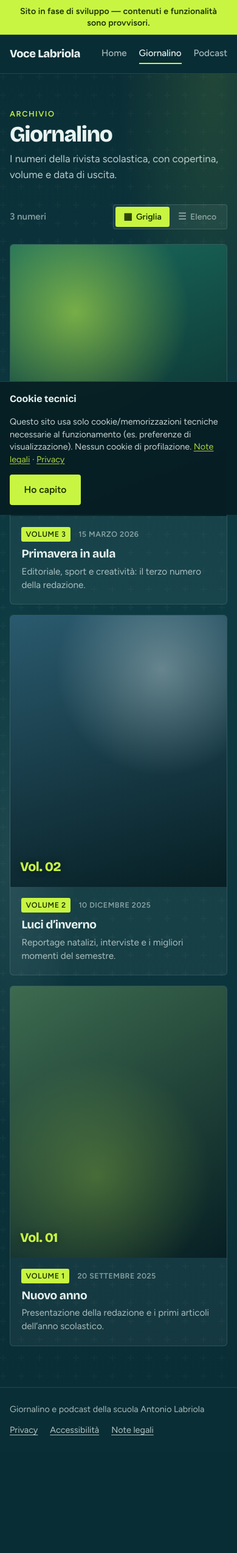
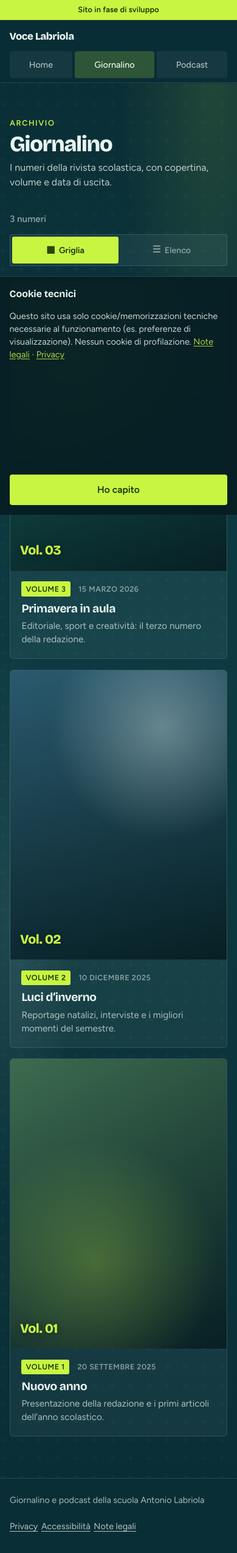
Before and after one commit to LeoFiore542/giornalino_podcast, a Flask app: page /giornalino in a window 390 px wide. Shown: the whole page at 61% size. Before the commit the page ends 2353 px from the top, so only its background shows below. Run offline with Flask 3, Linux system fonts and the light colour scheme.

Commit message:
Improve mobile layout for phones.
Tighten nav, hero CTAs, banners and catalog controls for small screens and safe areas.

Co-authored-by: Cursor <cursoragent@cursor.com>

```diff
--- a/static/css/style.css
+++ b/static/css/style.css
@@ -22,11 +22,14 @@
 
 html {
   scroll-behavior: smooth;
+  -webkit-text-size-adjust: 100%;
+  text-size-adjust: 100%;
 }
 
 body {
   margin: 0;
   min-height: 100vh;
+  min-height: 100dvh;
   font-family: var(--font-body);
   font-size: 1.05rem;
   line-height: 1.55;
@@ -34,6 +37,7 @@ body {
   background: var(--surface);
   display: flex;
   flex-direction: column;
+  overflow-x: clip;
 }
 
 a {
@@ -53,9 +57,11 @@ img {
   display: flex;
   align-items: center;
   justify-content: space-between;
-  gap: 1rem;
+  gap: 0.75rem 1rem;
   min-height: var(--header-h);
-  padding: 0.75rem clamp(1rem, 4vw, 2.5rem);
+  padding: 0.65rem clamp(0.85rem, 4vw, 2.5rem);
+  padding-left: max(clamp(0.85rem, 4vw, 2.5rem), env(safe-area-inset-left));
+  padding-right: max(clamp(0.85rem, 4vw, 2.5rem), env(safe-area-inset-right));
   background: rgba(243, 250, 248, 0.88);
   backdrop-filter: blur(10px);
   border-bottom: 1px solid var(--line);
@@ -66,12 +72,14 @@ img {
   font-weight: 800;
   font-size: 1.15rem;
   letter-spacing: -0.02em;
+  flex-shrink: 0;
 }
 
 .site-nav {
   display: flex;
   flex-wrap: wrap;
-  gap: 0.25rem 1.25rem;
+  justify-content: flex-end;
+  gap: 0.15rem 0.35rem;
   font-size: 0.95rem;
   font-weight: 500;
 }
@@ -80,6 +88,10 @@ img {
   position: relative;
   opacity: 0.72;
   transition: opacity 0.2s ease;
+  padding: 0.45rem 0.55rem;
+  min-height: 2.5rem;
+  display: inline-flex;
+  align-items: center;
 }
 
 .site-nav a:hover,
@@ -145,7 +157,7 @@ main {
 .dev-banner {
   position: relative;
   z-index: 25;
-  padding: 0.55rem clamp(1rem, 4vw, 2.5rem);
+  padding: 0.55rem max(clamp(0.85rem, 4vw, 2.5rem), env(safe-area-inset-right)) 0.55rem max(clamp(0.85rem, 4vw, 2.5rem), env(safe-area-inset-left));
   text-align: center;
   font-size: 0.88rem;
   font-weight: 600;
@@ -154,6 +166,10 @@ main {
   color: var(--accent-ink);
   background: var(--accent);
   border-bottom: 1px solid rgba(26, 50, 0, 0.15);
+}
+
+.dev-banner-short {
+  display: none;
 }
 
 .skip-link {
@@ -191,7 +207,7 @@ main {
   right: 0;
   bottom: 0;
   z-index: 50;
-  padding: 1rem clamp(1rem, 4vw, 2.5rem);
+  padding: 1rem max(clamp(0.85rem, 4vw, 2.5rem), env(safe-area-inset-right)) max(1rem, env(safe-area-inset-bottom)) max(clamp(0.85rem, 4vw, 2.5rem), env(safe-area-inset-left));
   background: rgba(7, 31, 36, 0.96);
   border-top: 1px solid rgba(232, 244, 241, 0.16);
   color: var(--foam);
@@ -332,7 +348,8 @@ main {
 
 .hero {
   position: relative;
-  min-height: calc(100vh - var(--header-h));
+  min-height: calc(100vh - var(--header-h) - 2.5rem);
+  min-height: calc(100dvh - var(--header-h) - 2.5rem);
   display: grid;
   align-items: end;
   overflow: hidden;
@@ -581,7 +598,7 @@ main {
 }
 
 .media-catalog[data-view="grid"] {
-  grid-template-columns: repeat(auto-fill, minmax(16.5rem, 1fr));
+  grid-template-columns: repeat(auto-fill, minmax(min(100%, 16.5rem), 1fr));
 }
 
 .media-catalog[data-view="list"] {
@@ -744,6 +761,127 @@ main {
 }
 
 @media (max-width: 560px) {
+  body {
+    font-size: 1rem;
+  }
+
+  .dev-banner {
+    font-size: 0.8rem;
+    padding-top: 0.45rem;
+    padding-bottom: 0.45rem;
+  }
+
+  .dev-banner-full {
+    display: none;
+  }
+
+  .dev-banner-short {
+    display: inline;
+  }
+
+  .site-header {
+    flex-wrap: wrap;
+    align-items: flex-start;
+    row-gap: 0.35rem;
+    min-height: 0;
+    padding-top: 0.55rem;
+    padding-bottom: 0.45rem;
+  }
+
+  .brand {
+    font-size: 1.05rem;
+    padding: 0.35rem 0;
+  }
+
+  .site-nav {
+    width: 100%;
+    justify-content: stretch;
+    gap: 0.25rem;
+  }
+
+  .site-nav a {
+    flex: 1 1 auto;
+    justify-content: center;
+    min-height: 2.75rem;
+    padding: 0.55rem 0.4rem;
+    font-size: 0.9rem;
+    border-radius: var(--radius);
+    background: rgba(10, 46, 54, 0.04);
+  }
+
+  .page-home .site-nav a,
+  .page-catalog .site-nav a {
+    background: rgba(232, 244, 241, 0.08);
+  }
+
+  .site-nav a.is-active {
+    background: rgba(200, 245, 66, 0.2);
+  }
+
+  .site-nav a.is-active::after {
+    display: none;
+  }
+
+  .hero {
+    min-height: calc(100svh - 7.5rem);
+    align-items: center;
+  }
+
+  .hero-inner {
+    padding: 2rem 1rem 2.5rem;
+    width: 100%;
+  }
+
+  .hero-brand {
+    font-size: clamp(2.1rem, 12vw, 3rem);
+    word-break: break-word;
+  }
+
+  .hero-title {
+    max-width: none;
+    font-size: clamp(1.2rem, 5.2vw, 1.55rem);
+  }
+
+  .hero-lead {
+    font-size: 1rem;
+    max-width: none;
+  }
+
+  .hero-actions {
+    flex-direction: column;
+    align-items: stretch;
+  }
+
+  .hero-actions .btn {
+    width: 100%;
+    min-height: 3rem;
+    padding: 0.95rem 1.1rem;
+  }
+
+  .catalog-hero-inner,
+  .catalog,
+  .legal {
+    padding-left: 1rem;
+    padding-right: 1rem;
+  }
+
+  .catalog-toolbar {
+    flex-direction: column;
+    align-items: stretch;
+    gap: 0.75rem;
+  }
+
+  .view-toggle {
+    width: 100%;
+  }
+
+  .view-btn {
+    flex: 1;
+    justify-content: center;
+    min-height: 2.75rem;
+    padding: 0.65rem 0.5rem;
+  }
+
   .media-catalog[data-view="list"] .media-card {
     flex-direction: column;
   }
@@ -756,6 +894,54 @@ main {
 
   .media-catalog[data-view="list"] .media-card:hover {
     transform: translateY(-3px);
+  }
+
+  .media-cover {
+    aspect-ratio: 3 / 4;
+  }
+
+  .footer-inner {
+    flex-direction: column;
+    align-items: flex-start;
+  }
+
+  .footer-nav {
+    width: 100%;
+    gap: 0.35rem;
+  }
+
+  .footer-nav a {
+    display: inline-flex;
+    align-items: center;
+    min-height: 2.5rem;
+    padding: 0.25rem 0;
+  }
+
+  .cookie-banner-inner {
+    flex-direction: column;
+    align-items: stretch;
+  }
+
+  .cookie-accept {
+    width: 100%;
+    min-height: 3rem;
+    justify-content: center;
+  }
+
+  .legal-body {
+    overflow-wrap: anywhere;
+  }
+}
+
+@media (max-width: 380px) {
+  .site-nav a {
+    font-size: 0.82rem;
+    padding-left: 0.25rem;
+    padding-right: 0.25rem;
+  }
+
+  .view-btn .view-icon {
+    display: none;
   }
 }
 
--- a/templates/base.html
+++ b/templates/base.html
@@ -2,7 +2,7 @@
 <html lang="it">
 <head>
   <meta charset="utf-8">
-  <meta name="viewport" content="width=device-width, initial-scale=1">
+  <meta name="viewport" content="width=device-width, initial-scale=1, viewport-fit=cover">
   <title>{% block title %}Voce Labriola{% endblock %}</title>
   <link rel="icon" href="{{ url_for('static', filename='favicon.svg') }}" type="image/svg+xml">
   <link rel="icon" href="{{ url_for('static', filename='favicon.png') }}" type="image/png" sizes="32x32">
@@ -16,7 +16,8 @@
   <a class="skip-link" href="#contenuto-principale">Salta al contenuto</a>
 
   <div class="dev-banner" role="status">
-    Sito in fase di sviluppo — contenuti e funzionalità sono provvisori.
+    <span class="dev-banner-full">Sito in fase di sviluppo — contenuti e funzionalità sono provvisori.</span>
+    <span class="dev-banner-short">Sito in fase di sviluppo</span>
   </div>
 
   <header class="site-header">
```
